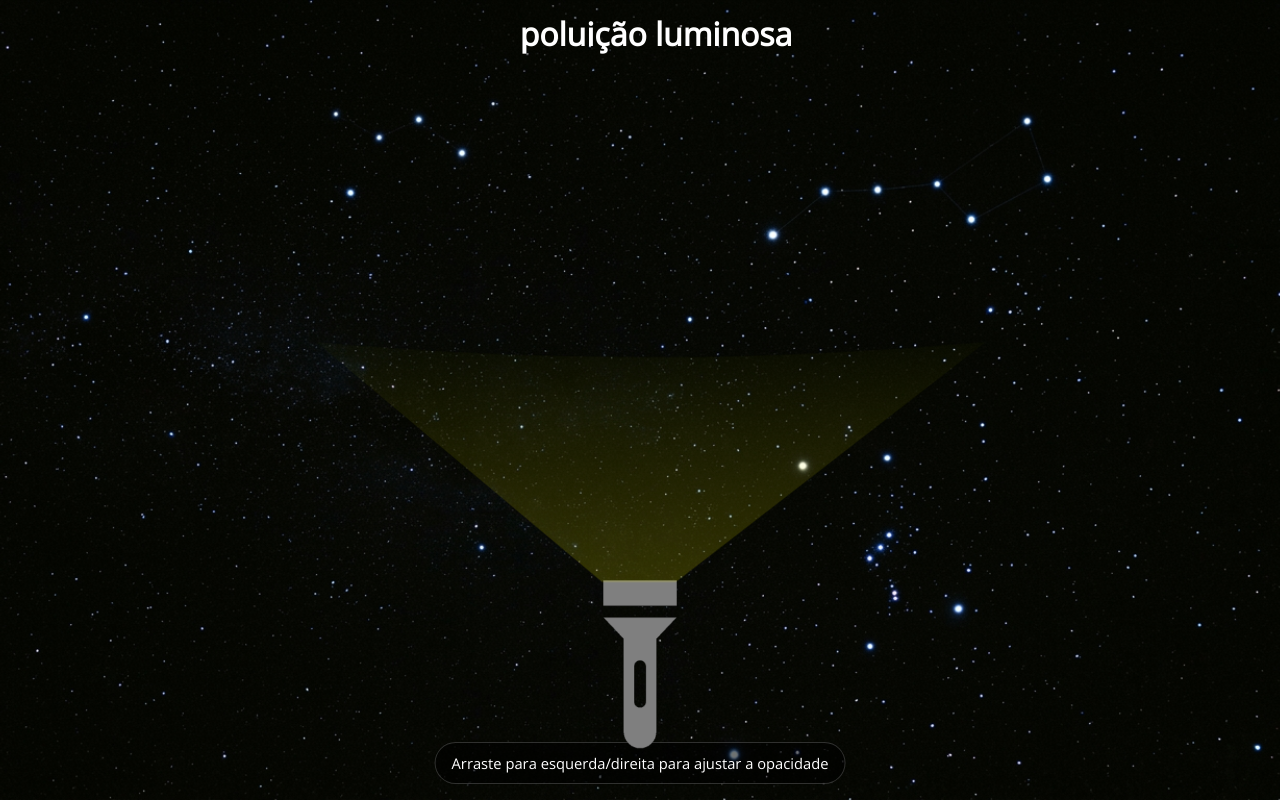
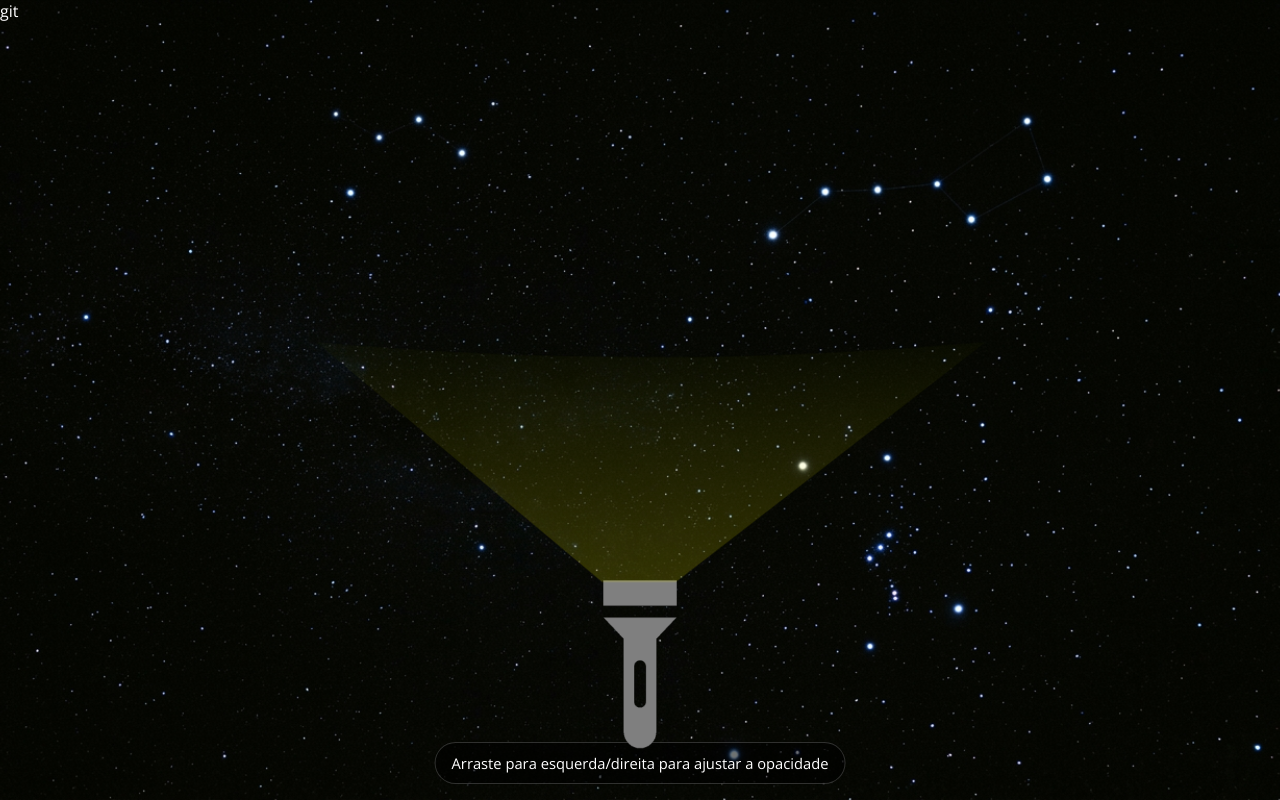
Before and after one commit to rckhz/ea2, a plain HTML site: page index.html in a window 1280 px wide. Drawn offline with nearby package versions, Linux system fonts and the light colour scheme.

Commit message:
adadarweg

```diff
--- a/index.html
+++ b/index.html
@@ -10,8 +10,7 @@
     <link href="https://fonts.googleapis.com/css2?family=Open+Sans:ital,wght@0,300;1,300&display=swap" rel="stylesheet">
 </head>
 
-<body>
-    <h2>poluição luminosa</h2>
+<body>git
     <div class="luiz">
         <img class="lantern" src="lanterna.png">
         <div class="light"></div>
```
